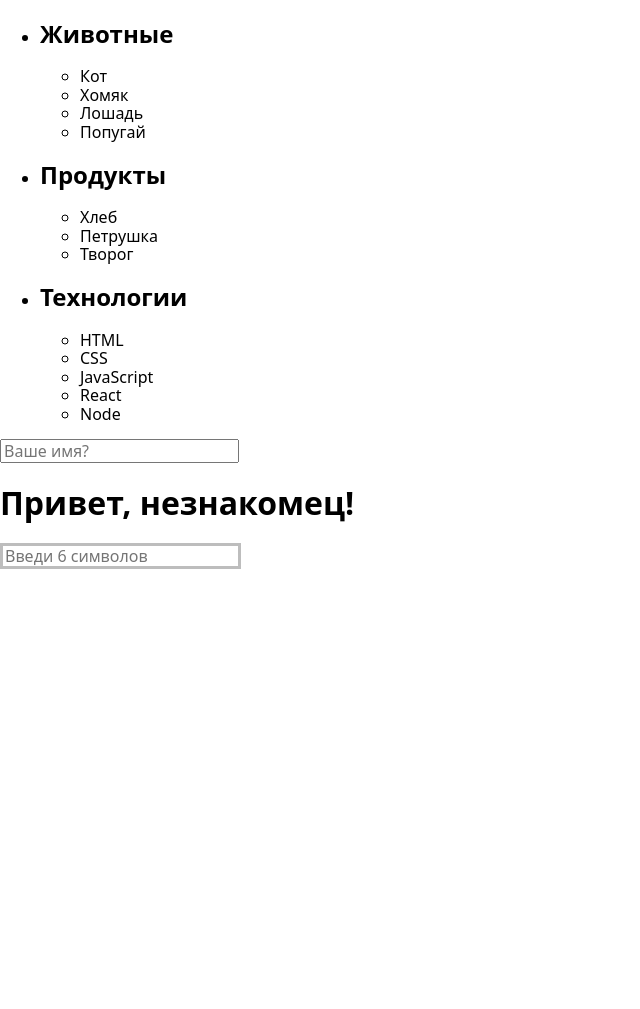
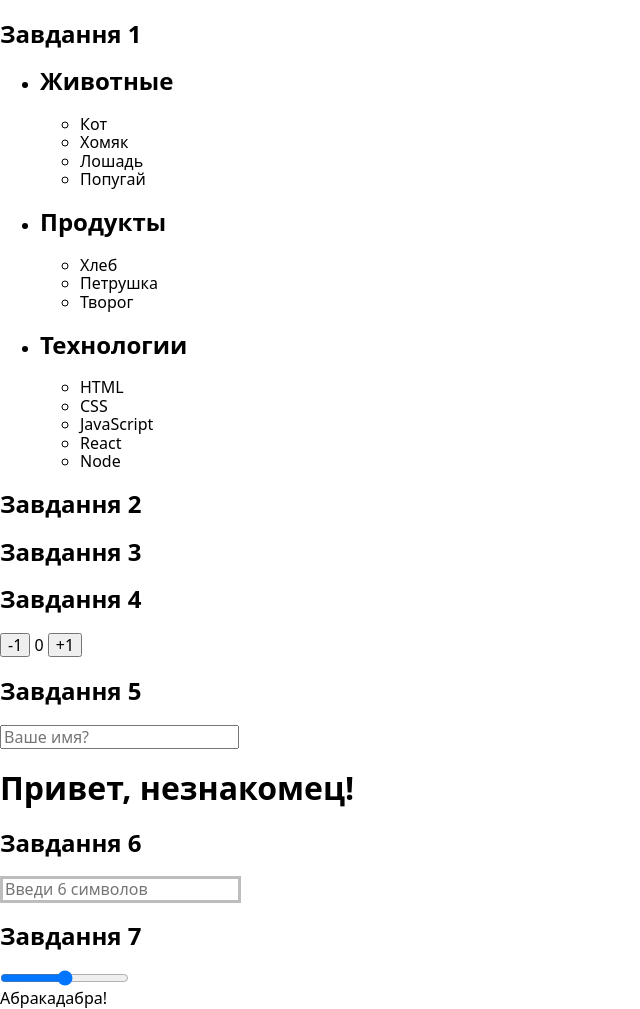
Before and after one commit to Rostyslav-Zahorulko/goit-js-hw-07, a plain HTML site: page index.html in a window 1280 px wide. Shown: the whole page, without its empty margins (0-640 px from the left). Before the commit the page ends 800 px from the top, so only its background shows below. Drawn offline with nearby package versions, Linux system fonts and the light colour scheme.

Commit message:
Змінює файл розмітки

```diff
--- a/index.html
+++ b/index.html
@@ -13,7 +13,7 @@
     <link rel="stylesheet" href="./css/main.css" />
   </head>
   <body>
-    <!-- Завдання 1 -->
+    <h2>Завдання 1</h2>
     <ul id="categories">
       <li class="item">
         <h2>Животные</h2>
@@ -44,17 +44,24 @@
       </li>
     </ul>
 
-    <!-- Завдання 2 -->
+    <h2>Завдання 2</h2>
     <ul id="ingredients"></ul>
 
-    <!-- Завдання 3 -->
+    <h2>Завдання 3</h2>
     <ul id="gallery"></ul>
 
-    <!-- Завдання 5 -->
+    <h2>Завдання 4</h2>
+    <div id="counter">
+      <button type="button" data-action="decrement">-1</button>
+      <span id="value">0</span>
+      <button type="button" data-action="increment">+1</button>
+    </div>
+
+    <h2>Завдання 5</h2>
     <input type="text" placeholder="Ваше имя?" id="name-input" />
     <h1>Привет, <span id="name-output">незнакомец</span>!</h1>
 
-    <!-- Завдання 6 -->
+    <h2>Завдання 6</h2>
     <input
       type="text"
       id="validation-input"
@@ -62,10 +69,17 @@
       placeholder="Введи 6 символов"
     />
 
+    <h2>Завдання 7</h2>
+    <input id="font-size-control" type="range" />
+    <br />
+    <span id="text">Абракадабра!</span>
+
     <!-- <script src="./js/task-1.js" type="module"></script> -->
     <!-- <script src="./js/task-2.js" type="module"></script> -->
     <!-- <script src="./js/task-3.js" type="module"></script> -->
+    <!-- <script src="./js/task-4.js" type="module"></script> -->
     <!-- <script src="./js/task-5.js" type="module"></script> -->
     <!-- <script src="./js/task-6.js" type="module"></script> -->
+    <!-- <script src="./js/task-7.js" type="module"></script> -->
   </body>
 </html>
```
